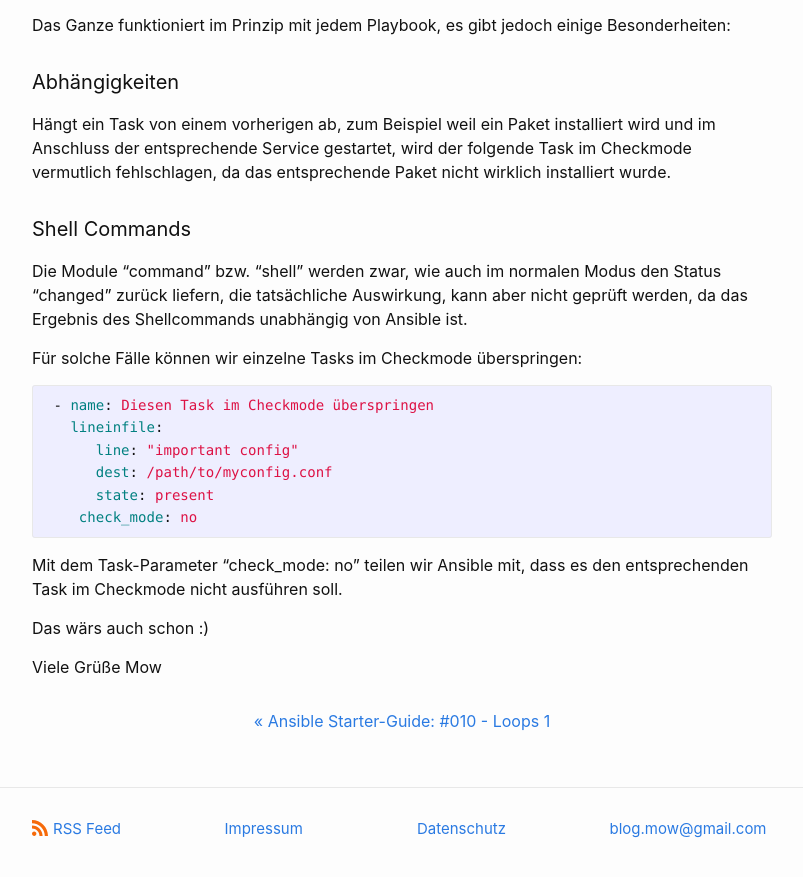
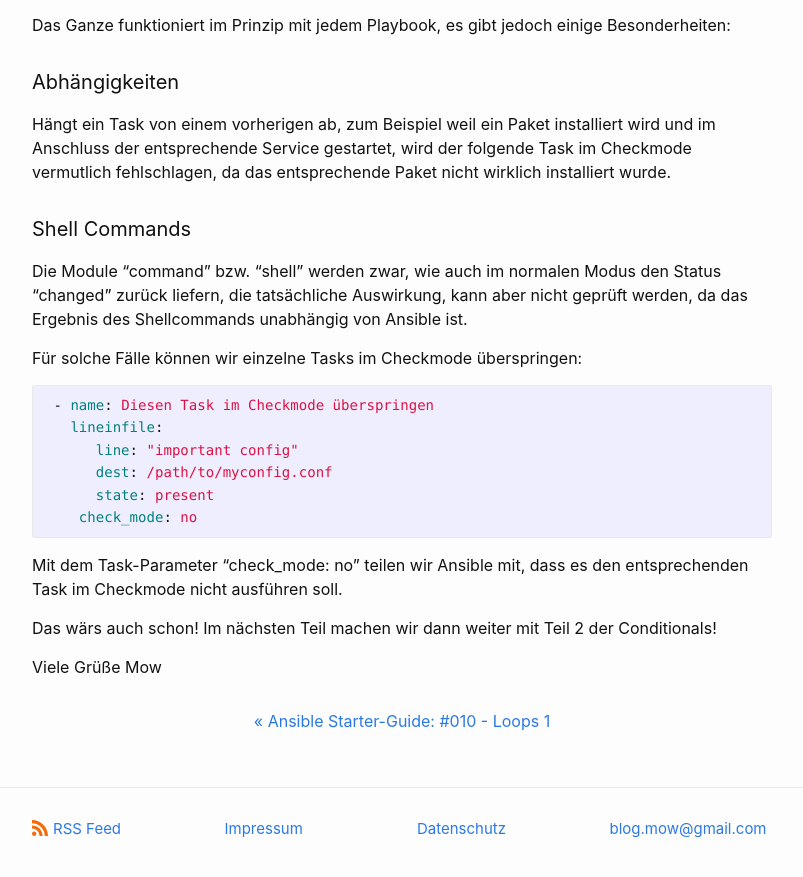
Before and after one commit to dermow/staging, a Jekyll site: the page built from _posts/2021-05-10-ansible-guide-11.markdown, in a window 1280 px wide and 900 px high, scrolled down 1001 px. Shown: the top 877 px of the window, without its empty margins (238-1041 px from the left). Built offline with Jekyll 4.4.1, drawn with Linux system fonts in a browser that asks for light colours; comment, search, counter and statistics services are not loaded.

Commit message:
Update 2021-05-10-ansible-guide-11.markdown

```diff
--- a/_posts/2021-05-10-ansible-guide-11.markdown
+++ b/_posts/2021-05-10-ansible-guide-11.markdown
@@ -61,7 +61,7 @@ Für solche Fälle können wir einzelne Tasks im Checkmode überspringen:
 
 Mit dem Task-Parameter "check_mode: no" teilen wir Ansible mit, dass es den entsprechenden Task im Checkmode nicht ausführen soll.
 
-Das wärs auch schon :)
+Das wärs auch schon! Im nächsten Teil machen wir dann weiter mit Teil 2 der Conditionals!
 
 Viele Grüße
 Mow
```
